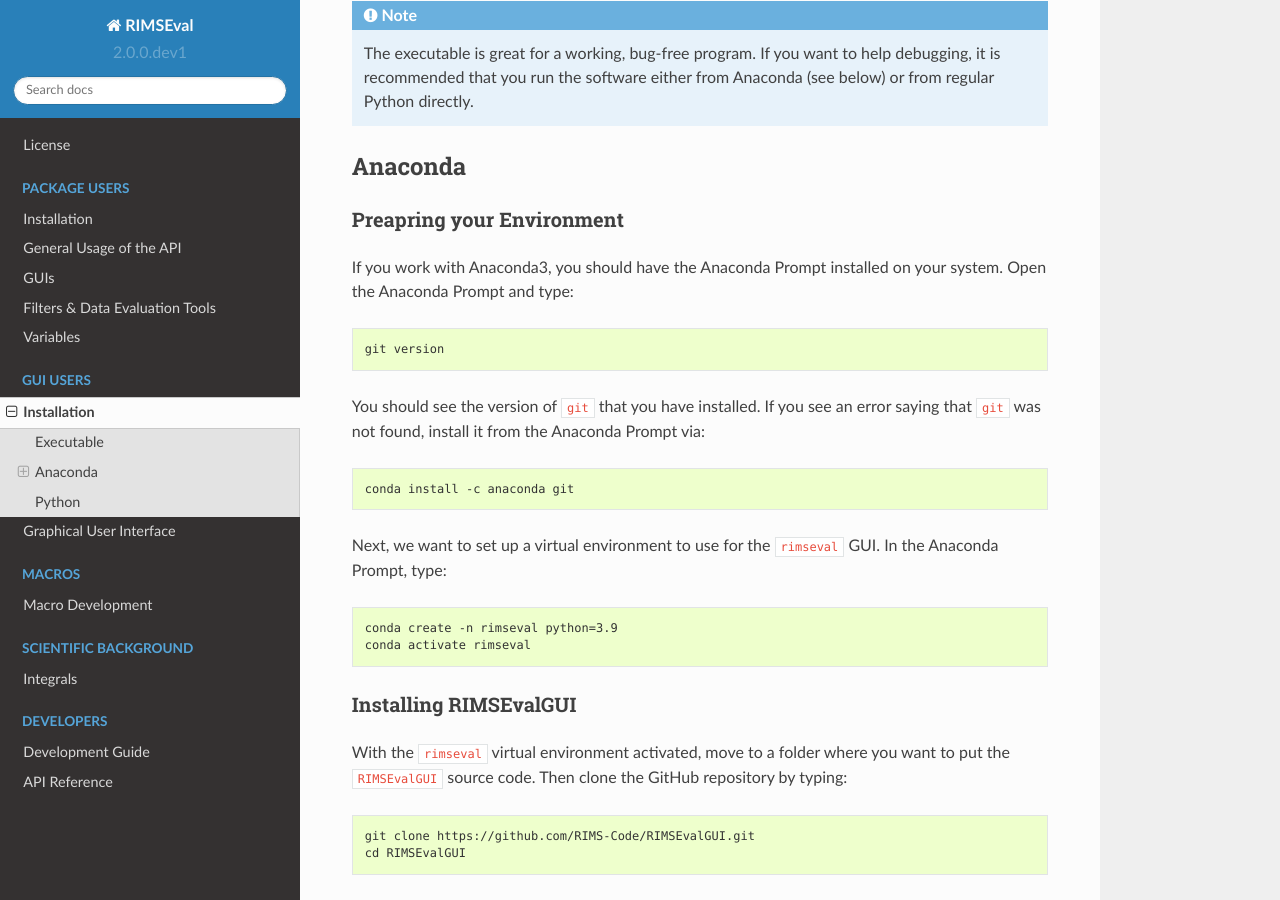
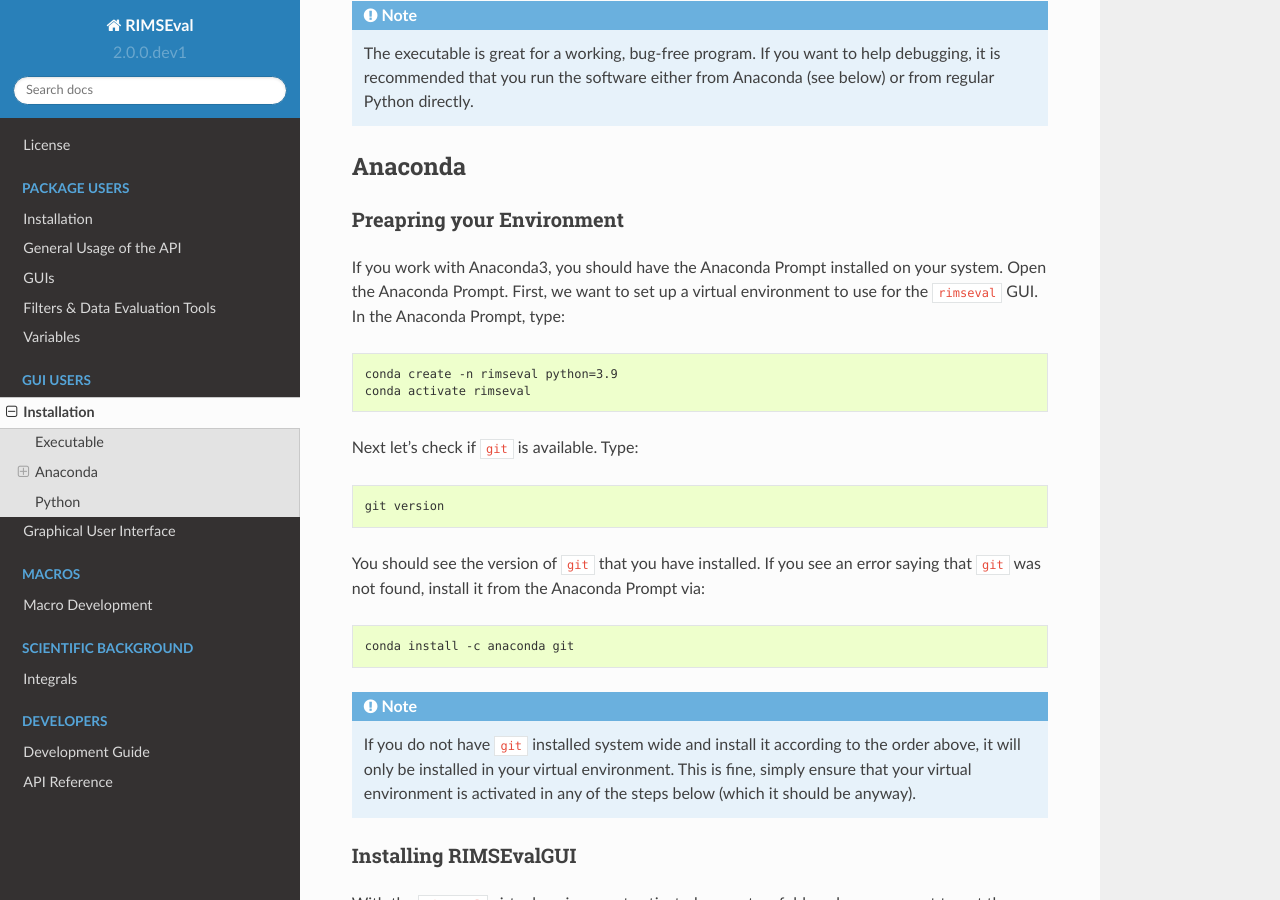
Before and after one commit to RIMS-Code/RIMSEval, a Sphinx documentation site: the page built from docs/gui/install.rst, in a window 1280 px wide and 900 px high, scrolled down 311 px. Built offline with Sphinx 7.4.7 and the Read the Docs theme 2.0.0, drawn with Linux system fonts in a browser that asks for light colours.

Commit message:
Redo install order for `git` if installed locally into anaconda venv (#13)
- also update description of package in init...

```diff
--- a/docs/gui/install.rst
+++ b/docs/gui/install.rst
@@ -26,7 +26,17 @@
 
 If you work with Anaconda3,
 you should have the Anaconda Prompt installed on your system.
-Open the Anaconda Prompt and type:
+Open the Anaconda Prompt.
+First, we want to set up a virtual environment to use
+for the ``rimseval`` GUI.
+In the Anaconda Prompt, type:
+
+.. code-block:: shell-session
+
+    conda create -n rimseval python=3.9
+    conda activate rimseval
+
+Next let's check if ``git`` is available. Type:
 
 .. code-block:: shell-session
 
@@ -40,14 +50,10 @@
 
     conda install -c anaconda git
 
-Next, we want to set up a virtual environment to use
-for the ``rimseval`` GUI.
-In the Anaconda Prompt, type:
-
-.. code-block:: shell-session
-
-    conda create -n rimseval python=3.9
-    conda activate rimseval
+.. note:: If you do not have ``git`` installed system wide and install it
+    according to the order above, it will only be installed in your virtual environment.
+    This is fine, simply ensure that your virtual environment is activated
+    in any of the steps below (which it should be anyway).
 
 ++++++++++++++++++++++
 Installing RIMSEvalGUI
--- a/rimseval/__init__.py
+++ b/rimseval/__init__.py
@@ -1,4 +1,4 @@
-"""Initialization of the rimseval package."""
+"""Resonance Ionization Mass Spectrometry (RIMS) Data Evaluation for CRD Files."""
 
 import iniabu
 
```
